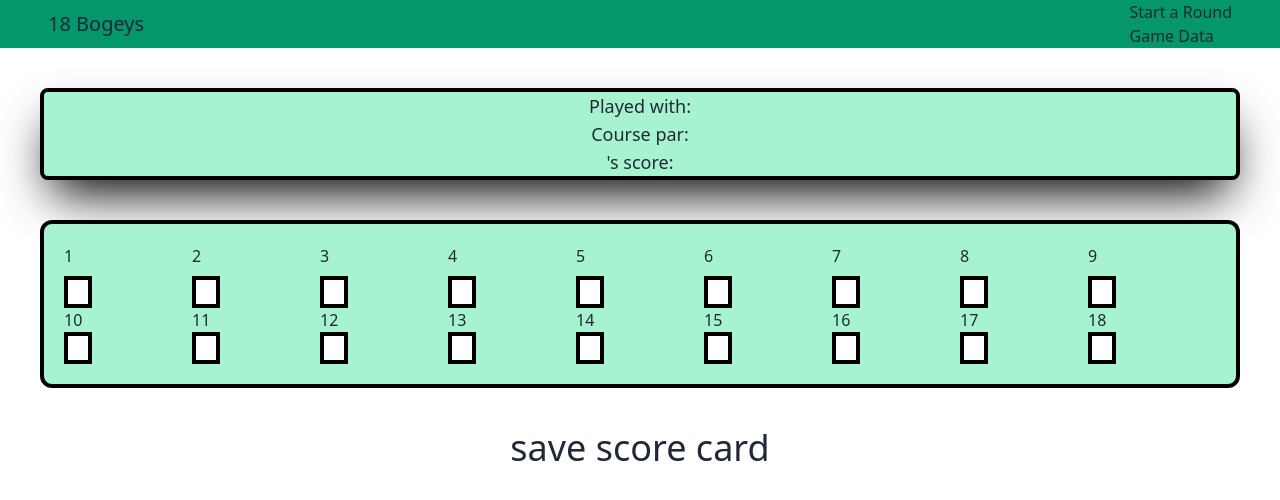
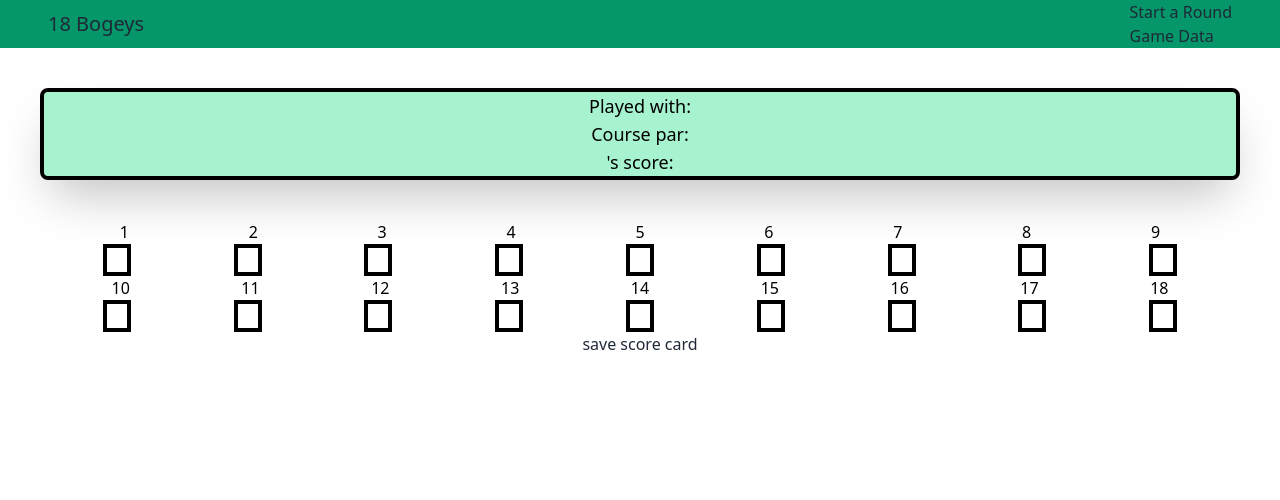
Before and after one commit to MattMoyka/18-Bogeys, a React (Create React App) app in the folder client/: page /newround/1/scorecard in a window 1280 px wide. Shown: the top 500 px of the page. Built offline with nearby package versions, Linux system fonts and the light colour scheme; no server answers.

Commit message:
homepage css worked on and theme changed to dracula

```diff
--- a/client/src/App.js
+++ b/client/src/App.js
@@ -12,35 +12,41 @@ function App() {
 
   return (
 
-    <div className="App text-4xl h-1vh">
-      <Navbar />
+    <div className="App " data-theme="dracula">
+
 
       <Route exact path='/'>
         <Homepage />
       </Route>
 
       <Route exact path='/newround'>
+        <Navbar />
         <Newround />
       </Route>
 
       <Route exact path='/newround/:id/scorecard'>
+        <Navbar />
         <Scorecard />
       </Route>
 
       <Route exact path='/gamefeed'>
+        <Navbar />
         <Gamedata />
       </Route>
 
       <Route exact path='/gamefeed/:id'>
+        <Navbar />
         <Scorecarddisplay />
       </Route>
 
       <Route exact path='/gamefeed/:id/edit'>
+        <Navbar />
         <Scorecard />
       </Route>
 
 
     </div>
+
   );
 }
 
--- a/client/src/Forms/NewroundForm.jsx
+++ b/client/src/Forms/NewroundForm.jsx
@@ -2,7 +2,7 @@
 
 export default function NewroundForm(props) {
   return (
-    <form onSubmit={props.handleSubmit} className="flex flex-col flex-nowrap items-center text-lg bg-black h-screen">
+    <form onSubmit={props.handleSubmit} className="flex flex-col flex-nowrap items-center text-lg  h-screen">
       <div className='form-control'>
         <label className='label'>Course Name:</label>
         <input
--- a/client/src/Forms/ScorecardForm.jsx
+++ b/client/src/Forms/ScorecardForm.jsx
@@ -5,11 +5,11 @@ export default function ScorecardForm(props) {
 
   return (
     <form onSubmit={props.handleSubmit}>
-      <div className="grid grid-cols-9 grid-rows-2 text-base justify-items-start m-10 p-5 border-4 border-black bg-green-200 rounded-xl">
-
+      <div className="flex flex-col text-black">
+        <div className='flex justify-evenly'>
           <div>1</div><div>2</div><div>3</div><div>4</div><div>5</div><div>6</div><div>7</div><div>8</div><div>9</div>
-
-
+        </div>
+        <div className='flex justify-evenly'>
           <input className='w-7 border-4 border-black' type='text' value={props?.one} onChange={e => props.setOne(e.target.value)} />
           <input className='w-7 border-4 border-black' type='text' value={props?.two} onChange={e => props.setTwo(e.target.value)} />
           <input className='w-7 border-4 border-black' type='text' value={props?.three} onChange={e => props.setThree(e.target.value)} />
@@ -19,7 +19,11 @@ export default function ScorecardForm(props) {
           <input className='w-7 border-4 border-black' type='text' value={props?.seven} onChange={e => props.setSeven(e.target.value)} />
           <input className='w-7 border-4 border-black' type='text' value={props?.eight} onChange={e => props.setEight(e.target.value)} />
           <input className='w-7 border-4 border-black' type='text' value={props?.nine} onChange={e => props.setNine(e.target.value)} />
+        </div>
+        <div className='flex justify-evenly'>
           <div>10</div><div>11</div><div>12</div><div>13</div><div>14</div><div>15</div><div>16</div><div>17</div><div>18</div>
+        </div>
+        <div className='flex justify-evenly'>
           <input className='w-7 border-4 border-black' type='text' value={props?.ten} onChange={e => props.setTen(e.target.value)} />
           <input className='w-7 border-4 border-black' type='text' value={props?.eleven} onChange={e => props.setEleven(e.target.value)} />
           <input className='w-7 border-4 border-black' type='text' value={props?.twelve} onChange={e => props.setTwelve(e.target.value)} />
@@ -30,6 +34,7 @@ export default function ScorecardForm(props) {
           <input className='w-7 border-4 border-black' type='text' value={props?.seventeen} onChange={e => props.setSeventeen(e.target.value)} />
           <input className='w-7 border-4 border-black' type='text' value={props?.eighteen} onChange={e => props.setEighteen(e.target.value)} />
         </div>
+      </div>
       <button>save score card</button>
     </form>
   )
--- a/client/src/components/CurrentGame.jsx
+++ b/client/src/components/CurrentGame.jsx
@@ -27,7 +27,7 @@ export default function CurrentGame() {
 
 
   return (
-    <div className='flex flex-col text-lg m-10 bg-green-200 border-black border-4 rounded-lg shadow-2xl'>
+    <div className='flex flex-col text-lg m-10 text-black bg-green-200 border-black border-4 rounded-lg shadow-2xl'>
       <h1>{game.fields?.playerName}</h1>
       <h1>{game.fields?.courseName}</h1>
       <h1>{game.fields?.date}</h1>
--- a/client/src/components/Homepage.jsx
+++ b/client/src/components/Homepage.jsx
@@ -2,10 +2,9 @@ import { Link } from 'react-router-dom'
 
 export default function Homepage() {
   return (
-    <div className="flex flex-col justify-evenly items-center h-screen ">
-      <img src="https://imgur.com/svqJaep.jpeg" />
-      <Link to='/newround'><button className="focus:outline-none text-white text-xxl py-10 px-10 rounded-md bg-green-500 hover:bg-green-600 hover:shadow-lg">New Round</button></Link>
-      <Link to='/gamefeed'><button className="focus:outline-none text-white text-xxl py-10 px-10 rounded-md bg-green-500 hover:bg-green-600 hover:shadow-lg">Game Data</button></Link>
-    </div>
-  )
+    <div className="flex flex-col justify-start p-16 gap-6 items-center h-screen bg-golf-course bg-cover">
+      <img src="https://imgur.com/xehlLwy.png" className='w-52 h-auto' />
+      <Link to='/newround'><button className="btn glass text-white text-xl w-52 h-20">New Round</button></Link>
+      <Link to='/gamefeed'><button className="btn glass text-white text-xl w-52 h-20">Game Data</button></Link>
+    </div>)
 }
--- a/client/src/components/Scorecarddisplay.jsx
+++ b/client/src/components/Scorecarddisplay.jsx
@@ -32,15 +32,13 @@ export default function Scorecarddisplay() {
 
   return (
     <div className="">
-      {/* <h1>{game.fields?.playerName}</h1>
+      <h1>{game.fields?.playerName}</h1>
       <h1>{game.fields?.courseName}</h1>
       <h1>{game.fields?.date}</h1>
       <h1>Played with: {game.fields?.otherPlayers}</h1>
       <h1>Course par: {game.fields?.coursePar}</h1>
       <h1> {game.fields?.playerName}'s score: {game.fields?.total}</h1>
-      <Link to={`${game.id}/edit`}><button>Edit Game</button></Link> */}
-      <CurrentGame />
-      <ScorecardForm />
+      <Link to={`${game.id}/edit`}><button>Edit Game</button></Link>
     </div>
   )
 }
--- a/client/tailwind.config.js
+++ b/client/tailwind.config.js
@@ -2,23 +2,14 @@ module.exports = {
   purge: ['./src/**/*.{js,jsx,ts,tsx}', './public/index.html'],
   darkMode: false, // or 'media' or 'class'
   theme: {
-    extend: {},
+    extend: {
+      backgroundImage: {
+        'golf-course': "url('https://imgur.com/3HOYHSq.jpeg')"
+      }
+    },
   },
   variants: {
     extend: {},
   },
   plugins: [require('daisyui')],
-  theme: {
-    boxShadow: {
-      sm: '0 1px 2px 0 rgba(0, 0, 0, 0.05)',
-      DEFAULT: '0 1px 3px 0 rgba(0, 0, 0, 0.1), 0 1px 2px 0 rgba(0, 0, 0, 0.06)',
-      md: '0 4px 6px -1px rgba(0, 0, 0, 0.1), 0 2px 4px -1px rgba(0, 0, 0, 0.06)',
-      lg: '0 10px 15px -3px rgba(0, 0, 0, 0.1), 0 4px 6px -2px rgba(0, 0, 0, 0.05)',
-      xl: '0 20px 25px -5px rgba(0, 0, 0, 0.1), 0 10px 10px -5px rgba(0, 0, 0, 0.04)',
-      '2xl': '0 25px 50px -12px rgba(0, 0, 0, 1)',
-      '3xl': '0 35px 60px -15px green',
-      inner: 'inset 0 2px 4px 0 rgba(0, 0, 0, 0.06)',
-      none: 'none',
-    }
-  }
 }
```
Lines whose indentation alone changed are shown as unchanged.
